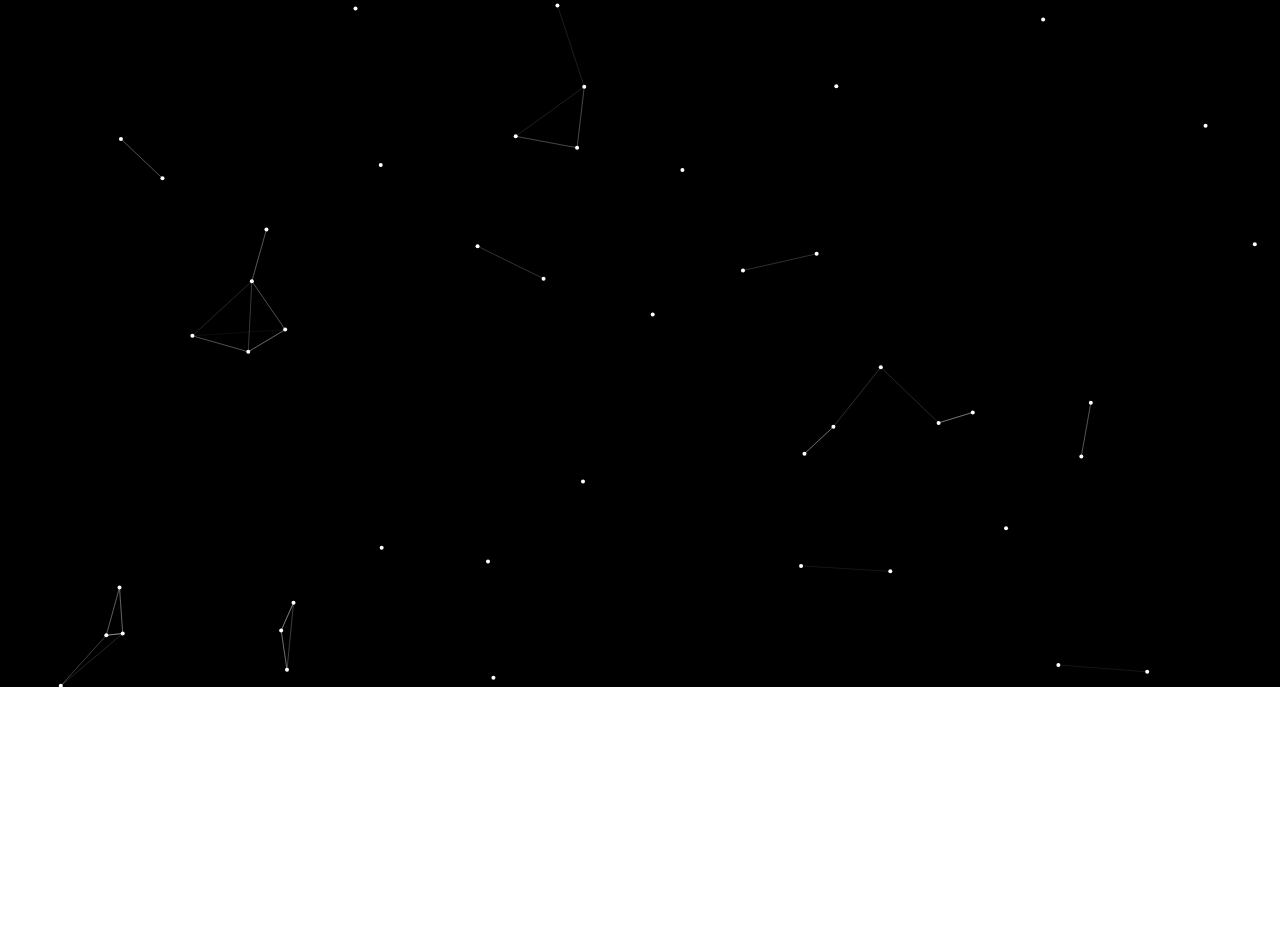
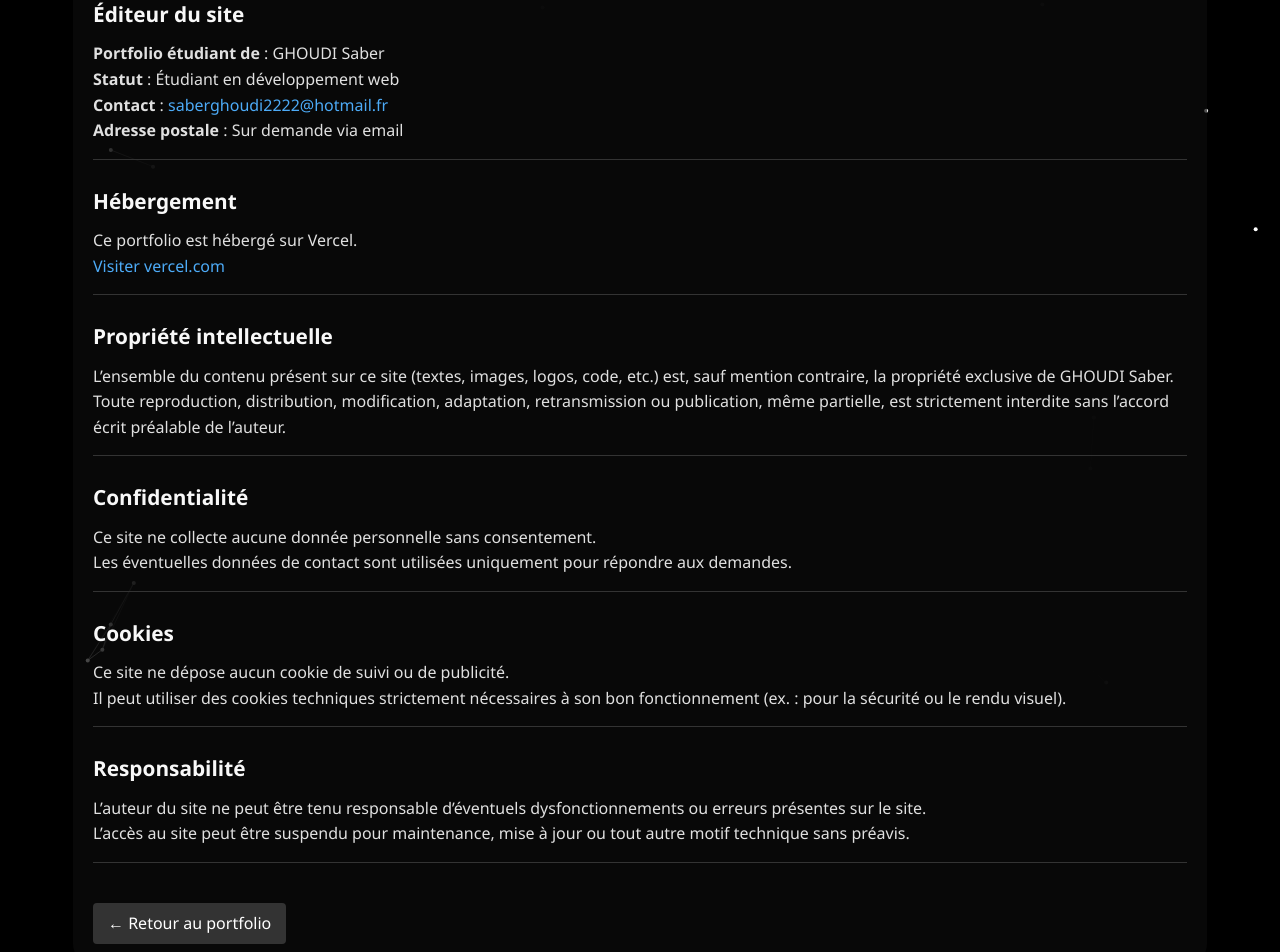
Before and after one commit to djerbiano/portfolio2025, a Next.js app: page /mentions-legales in a window 1280 px wide. Before the commit this address had no page. Shown: the part 113-1065 px from the top of the page. Before the commit the page ends 820 px from the top, so only its background shows below. Built offline with nearby package versions, Linux system fonts and the light colour scheme.

Commit message:
update footer & create MentionsLegales page

```diff
--- /dev/null
+++ b/app/_ui/MentionsLegales.jsx
@@ -0,0 +1,81 @@
+import Link from "next/link";
+import styles from "../page.module.css";
+
+export default function MentionsLegales() {
+  return (
+    <main className={styles.mentionsContent}>
+      <div className={styles.mentionsContainer}>
+        <h1>Mentions Légales</h1>
+
+        <section className={styles.mentionSection}>
+          <h2>Éditeur du site</h2>
+          <p>
+            <strong>Portfolio étudiant de</strong> : GHOUDI Saber
+            <br />
+            <strong>Statut</strong> : Étudiant en développement web
+            <br />
+            <strong>Contact</strong> :{" "}
+            <a href="mailto:saberghoudi2222@hotmail.fr" title="Envoyer un mail à Saber">
+              saberghoudi2222@hotmail.fr
+            </a>
+            <br />
+            <strong>Adresse postale</strong> : Sur demande via email
+          </p>
+        </section>
+
+        <section className={styles.mentionSection}>
+          <h2>Hébergement</h2>
+          <p>
+            Ce portfolio est hébergé sur Vercel.
+            <br />
+            <a href="https://vercel.com" target="_blank" rel="noopener noreferrer">
+              Visiter vercel.com
+            </a>
+          </p>
+        </section>
+        <section className={styles.mentionSection}>
+          <h2>Propriété intellectuelle</h2>
+          <p>
+            L’ensemble du contenu présent sur ce site (textes, images, logos, code, etc.) est, sauf mention contraire,
+            la propriété exclusive de GHOUDI Saber.
+            <br />
+            Toute reproduction, distribution, modification, adaptation, retransmission ou publication, même partielle,
+            est strictement interdite sans l’accord écrit préalable de l’auteur.
+          </p>
+        </section>
+        <section className={styles.mentionSection}>
+          <h2>Confidentialité</h2>
+          <p>
+            Ce site ne collecte aucune donnée personnelle sans consentement.
+            <br />
+            Les éventuelles données de contact sont utilisées uniquement pour répondre aux demandes.
+          </p>
+        </section>
+        <section className={styles.mentionSection}>
+          <h2>Cookies</h2>
+          <p>
+            Ce site ne dépose aucun cookie de suivi ou de publicité.
+            <br />
+            Il peut utiliser des cookies techniques strictement nécessaires à son bon fonctionnement (ex. : pour la
+            sécurité ou le rendu visuel).
+          </p>
+        </section>
+
+        <section className={styles.mentionSection}>
+          <h2>Responsabilité</h2>
+          <p>
+            L’auteur du site ne peut être tenu responsable d’éventuels dysfonctionnements ou erreurs présentes sur le
+            site.
+            <br />
+            L’accès au site peut être suspendu pour maintenance, mise à jour ou tout autre motif technique sans préavis.
+          </p>
+        </section>
+        <div className={styles.mentionsFooter}>
+          <Link href="/" className={styles.backLink}>
+            ← Retour au portfolio
+          </Link>
+        </div>
+      </div>
+    </main>
+  );
+}
--- /dev/null
+++ b/app/mentions-legales/page.js
@@ -0,0 +1,4 @@
+import MentionsLegales from "../_ui/MentionsLegales";
+export default function MentionsLegalesPage() {
+  return <MentionsLegales />;
+}
--- a/app/page.js
+++ b/app/page.js
@@ -24,7 +24,6 @@
         <School />
         <Contact />
         <Footer />
-
       </main>
     </div>
   );
--- a/app/page.module.css
+++ b/app/page.module.css
@@ -70,6 +70,7 @@
   z-index: 999;
   font-size: 1.2rem;
   background-color: #3e3448d4;
+
   color: #ffffff;
   padding: 10px;
   border-radius: 10px;
@@ -501,6 +502,103 @@
     }
   }
 }
+.mentionsContent {
+  position: relative;
+  width: 100%;
+  min-height: 100vh;
+  display: flex;
+  flex-direction: column;
+  justify-content: center;
+  align-items: center;
+
+  z-index: 1;
+  .mentionsContainer {
+    backdrop-filter: blur(60px);
+    background: rgba(20, 20, 20, 0.4);
+    border-radius: 20px;
+    box-shadow: 0 8px 32px rgba(0, 0, 0, 0.25);
+    max-width: 90%;
+    margin: auto;
+    padding: 20px;
+    color: #e0e0e0;
+    font-family: "Segoe UI", sans-serif;
+    line-height: 1.6;
+    h1 {
+      color: #ffffff;
+      text-align: center;
+      margin-bottom: 30px;
+      font-size: 2rem;
+    }
+    a {
+      color: #4dabf7;
+      text-decoration: none;
+    }
+    a:hover {
+      text-decoration: underline;
+    }
+    .mentionSection {
+      margin-bottom: 25px;
+      padding-bottom: 15px;
+      border-bottom: 1px solid #333;
+      h2 {
+        color: #f8f8f8;
+        font-size: 1.3rem;
+        margin-bottom: 10px;
+      }
+    }
+    .mentionsFooter {
+      display: flex;
+      justify-content: space-between;
+      align-items: center;
+      margin-top: 40px;
+      flex-wrap: wrap;
+      gap: 15px;
+
+      .backLink {
+        background: #333;
+        color: white;
+        padding: 8px 15px;
+        border-radius: 4px;
+        transition: background 0.3s;
+      }
+
+      :hover {
+        background: #444;
+        text-decoration: none;
+      }
+    }
+  }
+  @media (max-width: 768px) {
+    .mentionsContainer {
+      padding: 15px;
+      margin: 20px auto;
+
+      .mentionsFooter {
+        flex-direction: column;
+      }
+    }
+  }
+}
+
+.footer {
+  display: flex;
+  flex-direction: column;
+  justify-content: center;
+  align-items: center;
+  gap: 10px;
+  padding: 20px;
+  background-color: #3e3448d4;
+  color: #ffffff;
+  font-size: 0.8rem;
+
+  a {
+    color: #ffffff;
+    text-decoration: none;
+  }
+  a:hover {
+    text-decoration: underline;
+  }
+}
 
 @media (max-width: 768px) {
   .openMenu {
```
Also changed, not shown: app/_ui/Footer.jsx (+6 -1 lines).
